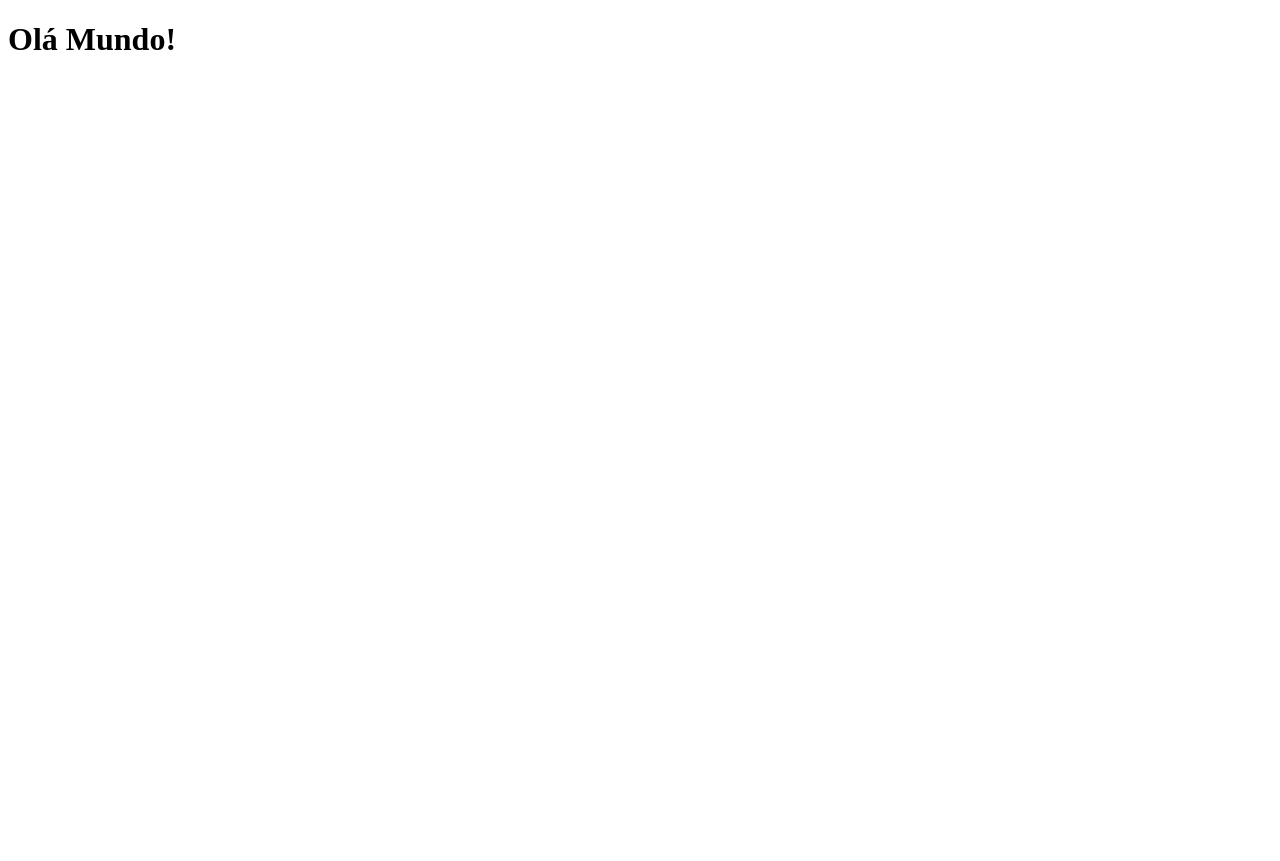
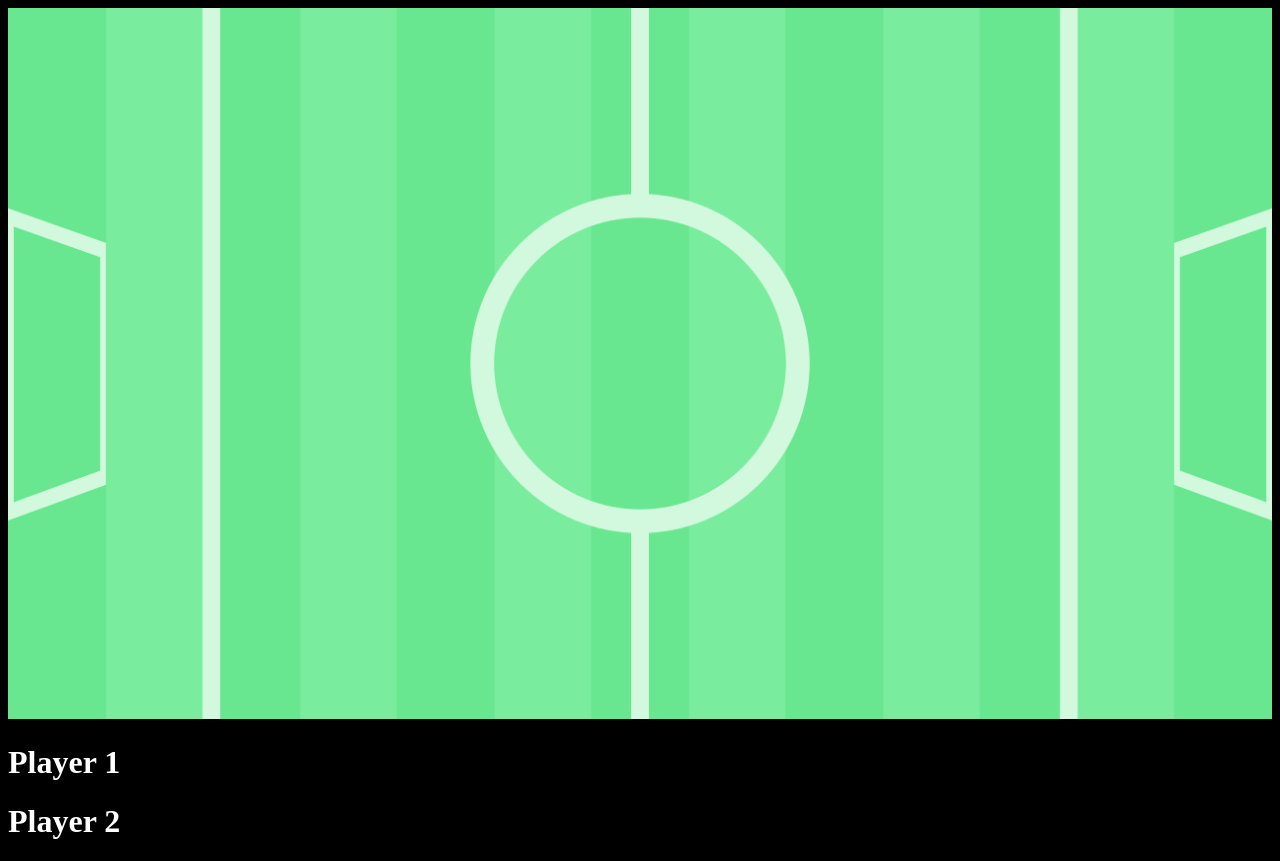
Before and after one commit to marcos-abs/curso-de-desenvolvimento-de-jogos-web-com-javascript, a plain HTML site: page projeto1/index.html in a window 1280 px wide. Before the commit the page ends 800 px from the top, so only its background shows below. Drawn offline with Linux system fonts and the light colour scheme.

Commit message:
Final da aula 10. Estilizando as Tags com CSS ====>> na seçao: 2. Introduçao HTML

```diff
--- a/projeto1/index.html
+++ b/projeto1/index.html
@@ -26,8 +26,10 @@
         <title>Meu site</title>
     </head>
 
-    <body>
-        <h1>Olá Mundo!</h1>
+    <body style="background-color: black;">
+        <img src="./field.png" style="width: 100%;">
+        <h1 style="color: white;">Player 1</h1>
+        <h1 style="color: white;">Player 2</h1>
     </body>
 
 </html>
```
Also changed, not shown: projeto1/field.png (added).
